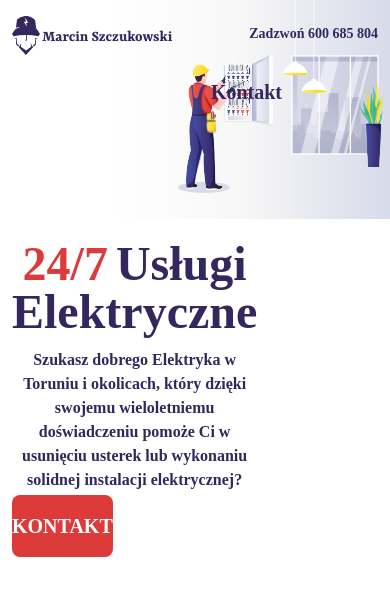
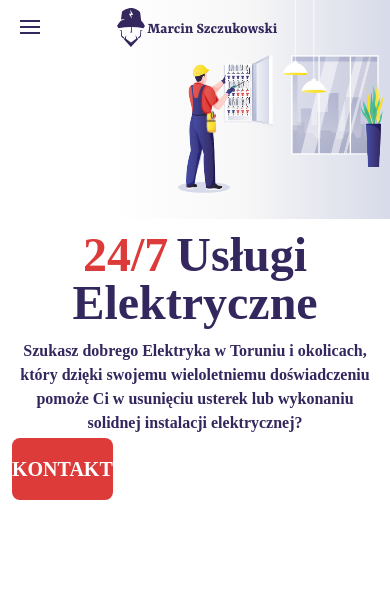
Before and after one commit to DTreshy/Elektryk, a Nuxt app: page / in a window 390 px wide. Shown: the top 596 px of the page. Built offline with nearby package versions, Linux system fonts and the light colour scheme.

Commit message:
added navigation drawer

```diff
--- /dev/null
+++ b/components/navigationBar.vue
@@ -0,0 +1,34 @@
+<template>
+    <nav class="flex justify-between py-2">
+        <div
+        class="space-y-1 lg:hidden pt-3 px-2"
+        @click="isOpen = !isOpen">
+            <div
+            v-for="n in 3"
+            :key="n"
+            class="w-5 h-0.5 bg-primary-300"/>
+        </div>
+        <nuxt-link to="/" class=" inline-block my-auto">
+          <img src="/logo_name.svg" alt="logo" class=" lg:w-64 w-40"/>
+        </nuxt-link>
+        <nuxt-link
+        v-for="item in items"
+        :key="item"
+        :to="item.url"
+        class=" group hidden lg:inline-block float-right mr-20">
+          <div class=" p-4 text-xl text-primary-300 font-extrabold">
+            {{ item.text }}
+          </div>
+          <div class=" ml-3 -mt-4 h-0.5 w-0 group-hover:w-20 transition-all ease-in-out bg-primary-300 rounded-lg" />
+        </nuxt-link>
+        <span class="w-8 lg:hidden"/>
+      </nav>
+</template>
+
+<script setup>
+import { isDrawerOpen, menuItems } from '~~/compostables/states';
+
+const isOpen = isDrawerOpen()
+const items = menuItems
+
+</script>
--- /dev/null
+++ b/components/navigationDrawer.vue
@@ -0,0 +1,31 @@
+<template>
+    <div>
+        <div
+        class="absolute top-0 left-0 h-full w-full z-20 bg-black opacity-50"
+        :class="isOpen ? '' : 'hidden'"
+        @click="isOpen = !isOpen"/>
+        <aside
+        class="transform left-0 w-64 bg-white fixed h-full overflow-auto ease-in-out transition-all duration-300 z-30"
+        :class="isOpen ? 'translate-x-0' : '-translate-x-full'">
+            <div class="w-full px-7 py-2 shadow-lg">
+                <img src="/logo_name.svg" alt="Marcin Szczukowski logo" />
+            </div>
+            <nuxt-link
+            v-for="item in items"
+            :key="item"
+            :to="item.url"
+            @click="isOpen = !isOpen"
+            class="text-primary-300 text-center w-full block py-3 font-bold text-lg">
+                {{ item.text }}
+            </nuxt-link>
+        </aside>
+    </div>
+</template>
+
+<script setup>
+import { isDrawerOpen, menuItems } from '~~/compostables/states';
+
+const isOpen = isDrawerOpen()
+const items = menuItems
+
+</script>
--- /dev/null
+++ b/compostables/states.ts
@@ -0,0 +1,7 @@
+export const isDrawerOpen = () => useState<boolean>('isOpen', () => false)
+export const menuItems = [
+    {
+        url: 'kontakt',
+        text: 'Kontakt'
+     },
+]
--- a/layouts/default.vue
+++ b/layouts/default.vue
@@ -1,19 +1,7 @@
 <template>
   <div class=" lg:mx-24 mx-3">
-      <nav class="lg:h-26 h-24 lg:px-8 py-4">
-        <nuxt-link to="/" class=" inline-block my-auto">
-          <img src="/logo_name.svg" alt="logo" class=" lg:w-64 w-40"/>
-        </nuxt-link>
-        <div to="" class="inline-block lg:p-4 py-2 lg:py-4 lg:text-xl text-sm text-primary-300 font-extrabold float-right">
-            Zadzwoń 600 685 804
-        </div>
-        <nuxt-link to="kontakt" class=" group float-right mr-20 my-auto">
-          <div class=" p-4 text-xl text-primary-300 font-extrabold">
-            Kontakt
-          </div>
-          <div class=" ml-3 -mt-4 h-0.5 w-0 group-hover:w-20 transition-all ease-in-out bg-primary-300 rounded-lg" />
-        </nuxt-link>
-      </nav>
+    <navigation-drawer />
+    <navigation-bar/>
     <slot />
   </div>
 </template>
--- a/pages/index.vue
+++ b/pages/index.vue
@@ -1,7 +1,7 @@
 <template>
     <div class="flex">
         <img src="/main_electric.svg" class=" main_picture" />
-        <div class=" lg:w-5/12 mt-36 lg:ml-8 lg:pr-8">
+        <div class=" lg:w-5/12 mt-44 lg:mt-36 lg:ml-8 lg:pr-8">
             <div class="flex justify-center lg:justify-start">
                 <div class="inline-block text-accent-300 font-lg">
                     24/7
--- a/tailwind.config.js
+++ b/tailwind.config.js
@@ -13,7 +13,7 @@ module.exports = {
     },
     colors: {
       gray: {
-        300: '#323232',
+        100: '#b3b3b3',
       },
       accent: {
         300: '#dc3b3a',
@@ -23,6 +23,7 @@ module.exports = {
         300: '#34275d',
       },
       white: '#FFFFFF',
+      black: '#000000',
 
     }
   },
```
Lines whose indentation alone changed are shown as unchanged.
